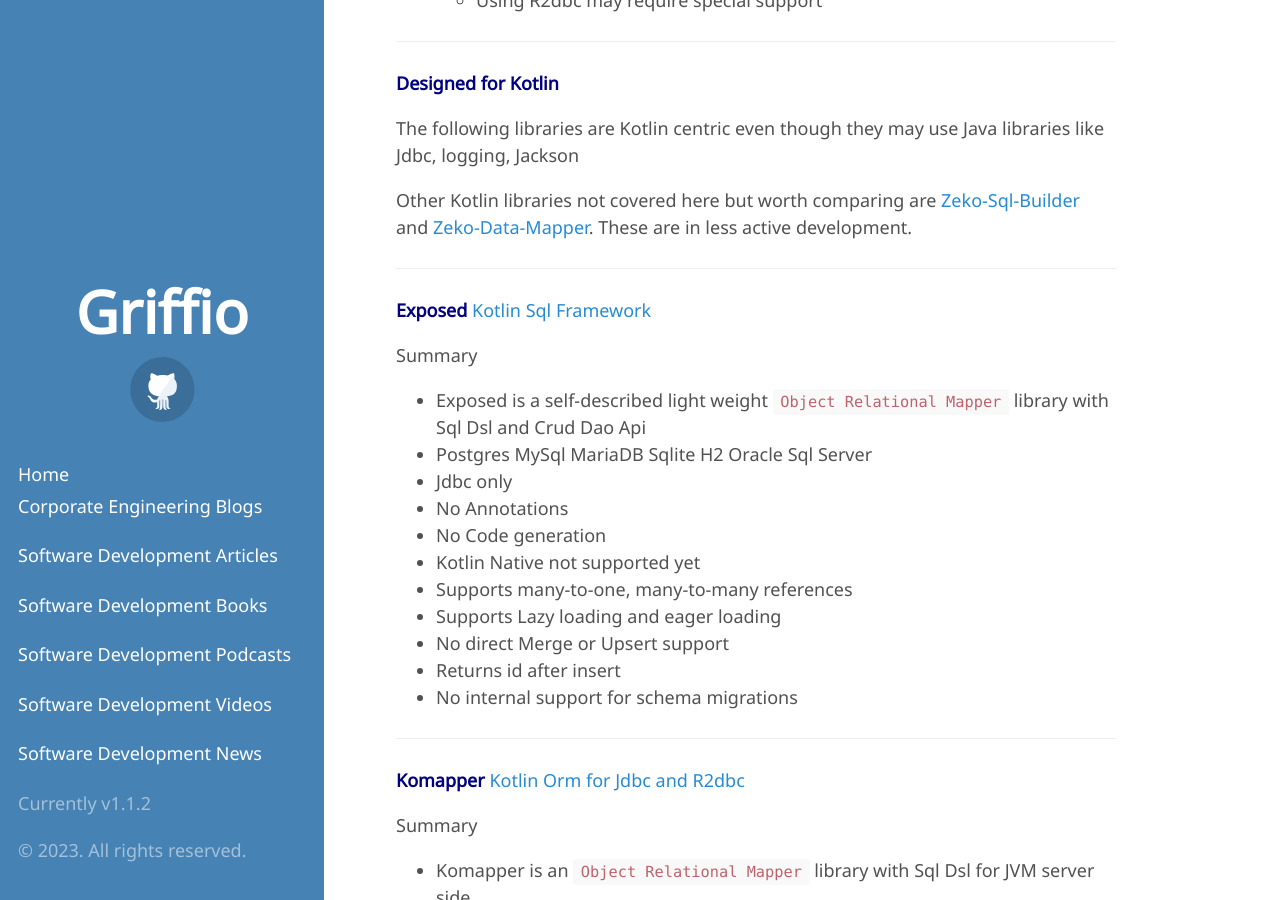
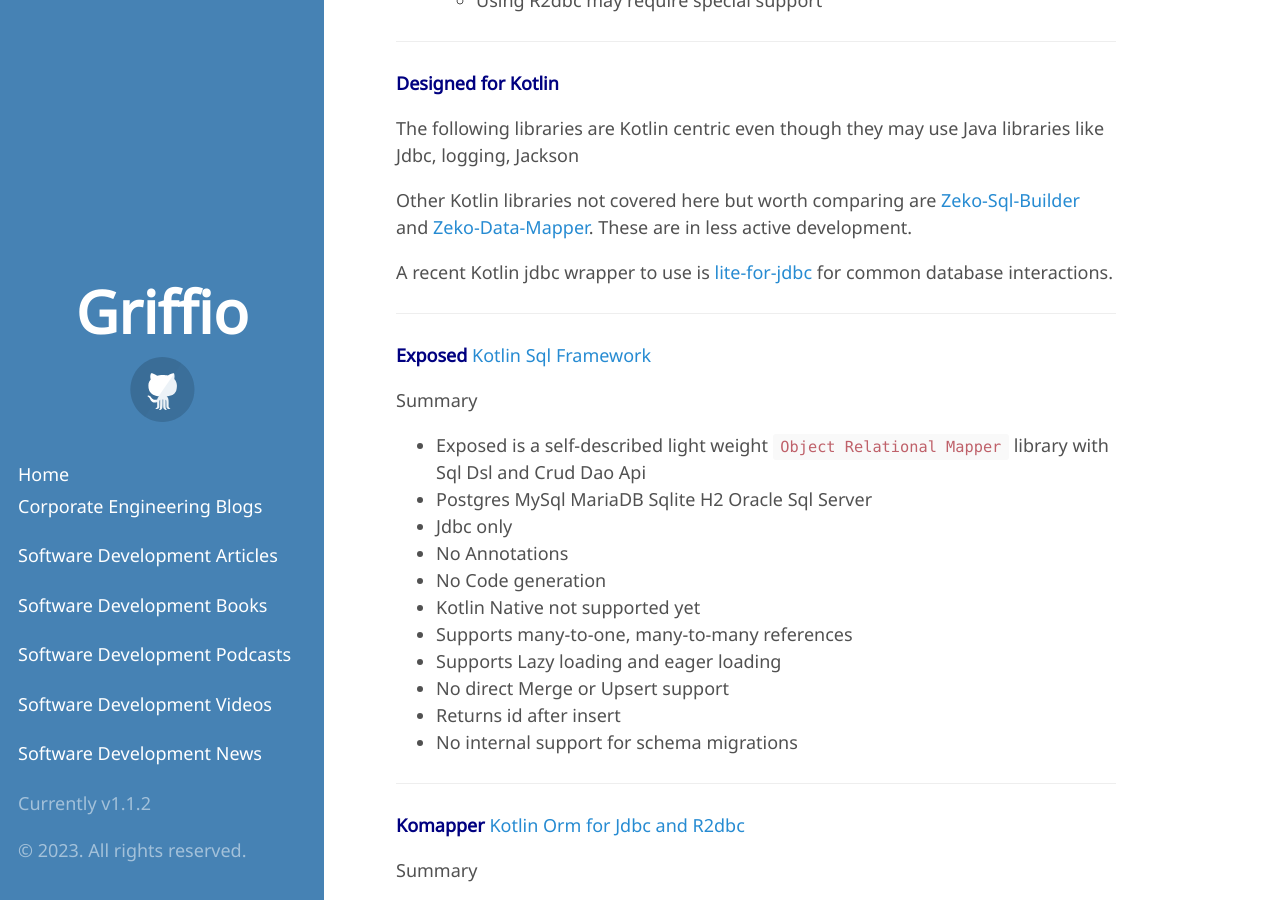
Before and after one commit to griffio/griffio.github.io, a Jekyll site: the page built from _posts/2023-04-20-More-Kotlin-Sql-Persistence-Comparision.md, in a window 1280 px wide and 900 px high, scrolled down 2402 px. Built offline with Jekyll 4.4.1, drawn with Linux system fonts in a browser that asks for light colours; some web fonts are replaced.

Commit message:
Update 2023-04-20-More-Kotlin-Sql-Persistence-Comparision.md

```diff
--- a/_posts/2023-04-20-More-Kotlin-Sql-Persistence-Comparision.md
+++ b/_posts/2023-04-20-More-Kotlin-Sql-Persistence-Comparision.md
@@ -76,6 +76,8 @@
 
 Other Kotlin libraries not covered here but worth comparing are [Zeko-Sql-Builder](https://github.com/darkredz/Zeko-SQL-Builder) and
 [Zeko-Data-Mapper](https://github.com/darkredz/Zeko-Data-Mapper). These are in less active development.
+
+A recent Kotlin jdbc wrapper to use is [lite-for-jdbc](https://github.com/target/lite-for-jdbc) for common database interactions.
 
 ---
 
```
